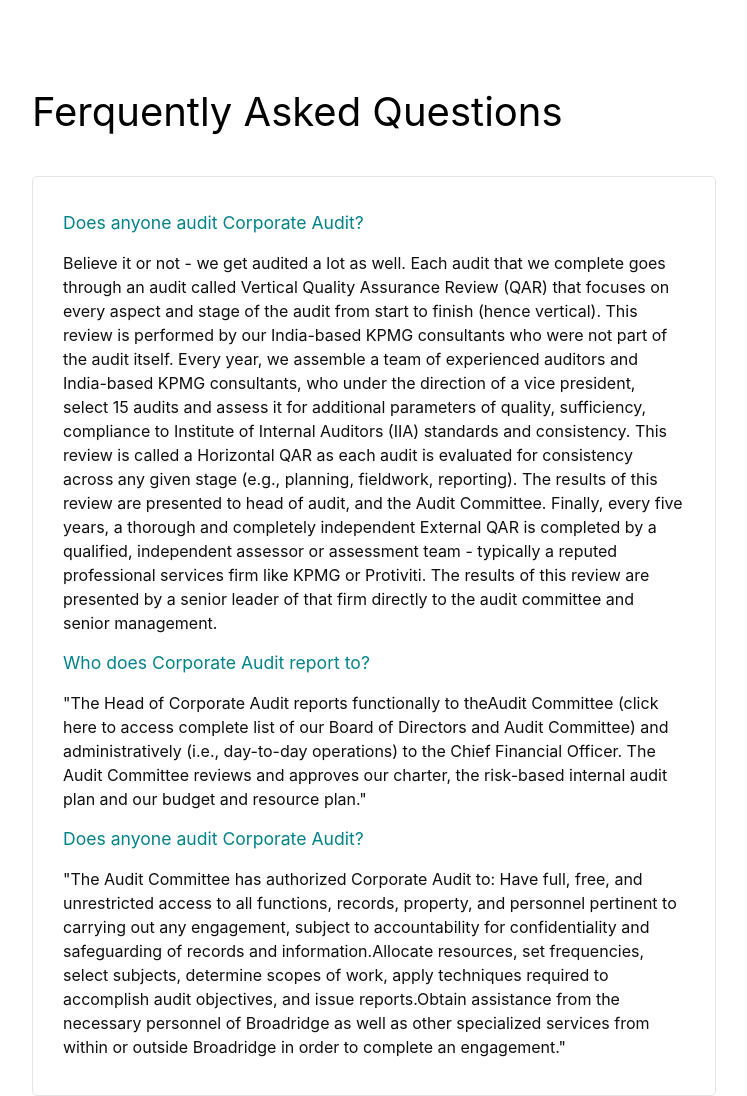
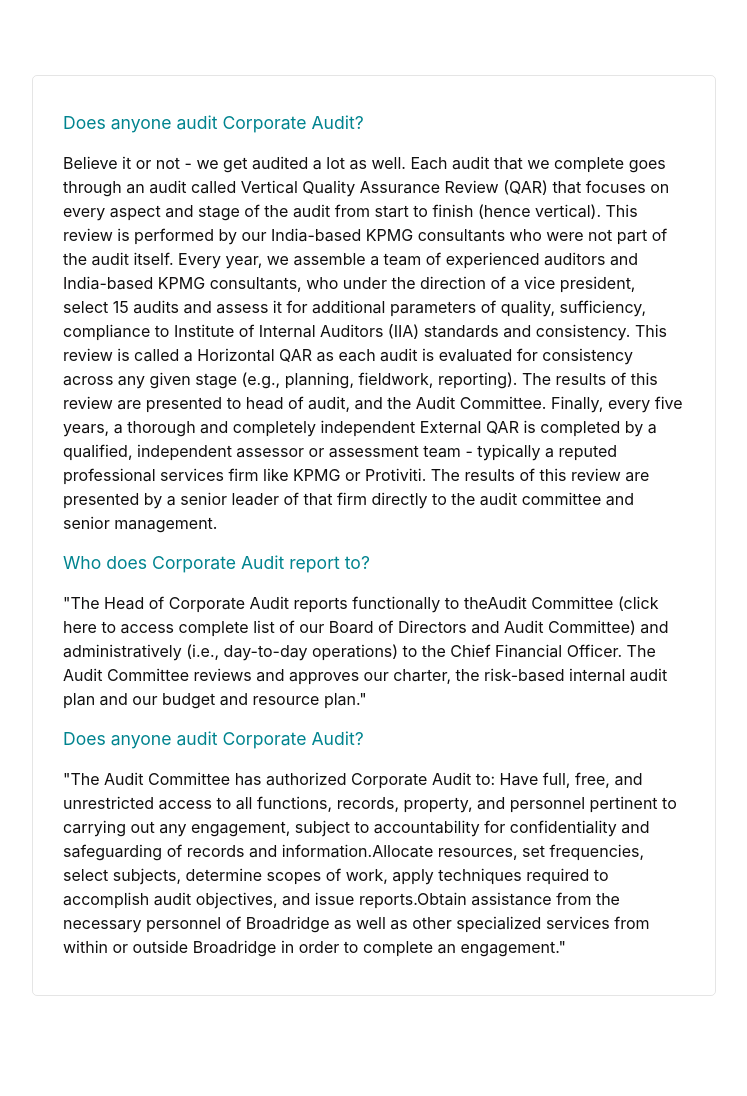
Before and after one commit to VSK147/VSK147.github.io, a plain HTML site: page index.html in a window 1280 px wide. Shown: the whole page, without its empty margins (228-975 px from the left). After the commit the page ends 1056 px from the top, so only its background shows below. Drawn offline with Linux system fonts and the light colour scheme.

Commit message:
Add files via upload

```diff
--- a/index.html
+++ b/index.html
@@ -10,7 +10,6 @@
 <body>
         <main>
             <div class="content">
-                <h1 id="Ferquently Asked Questions">Ferquently Asked Questions</h1>
                 <div class="faqs_content">
                     <div class="faqs">
                         <h2 class="faq">
```
